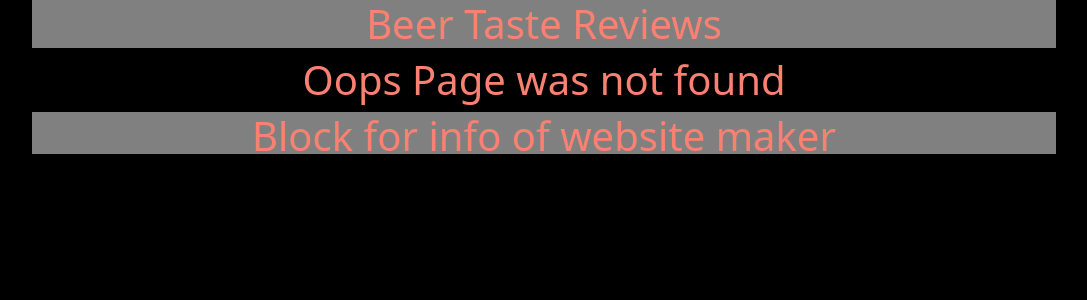
After one commit to axe-rigged/beertaste, a Django app: template beertaste/beertaste/templates/404.html in a window 1280 px wide. The commit adds this page. Shown: the top 300 px of the page, without its empty margins (96-1183 px from the left). Run offline with Django 4.2, Linux system fonts and the light colour scheme; the template is opened without the code that fills it, so the values that code supplies are empty.

Commit message:
added custom 404 template

```diff
--- /dev/null
+++ b/beertaste/beertaste/templates/404.html
@@ -0,0 +1,4 @@
+{% extends "base.html" %}
+{% block content%}
+	<h1>Oops Page was not found</h1>
+{% endblock content%}
--- a/beertaste/sites/templates/sites/index.html
+++ b/beertaste/sites/templates/sites/index.html
@@ -1,5 +1,5 @@
 {% extends "base.html" %}
-{% block content%}
+{% block content %}
 <div>
 	<h1>HELLO WORLD</h1>
 </div>
```
